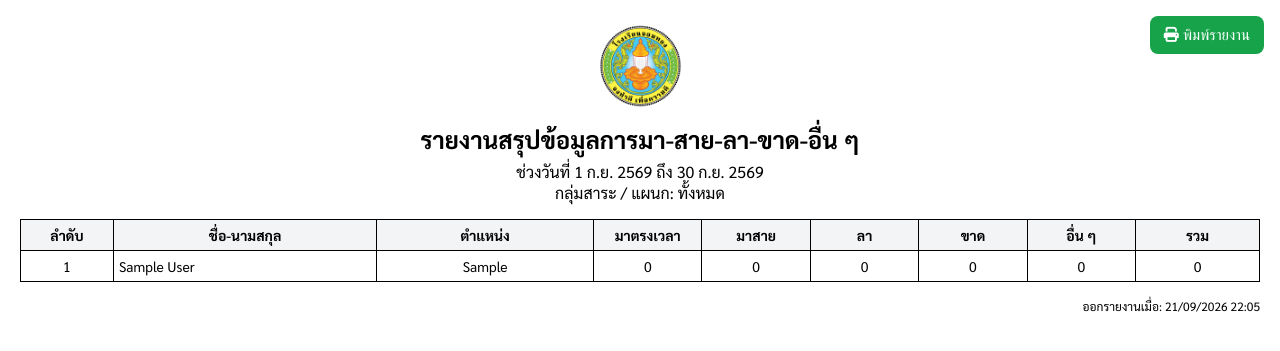
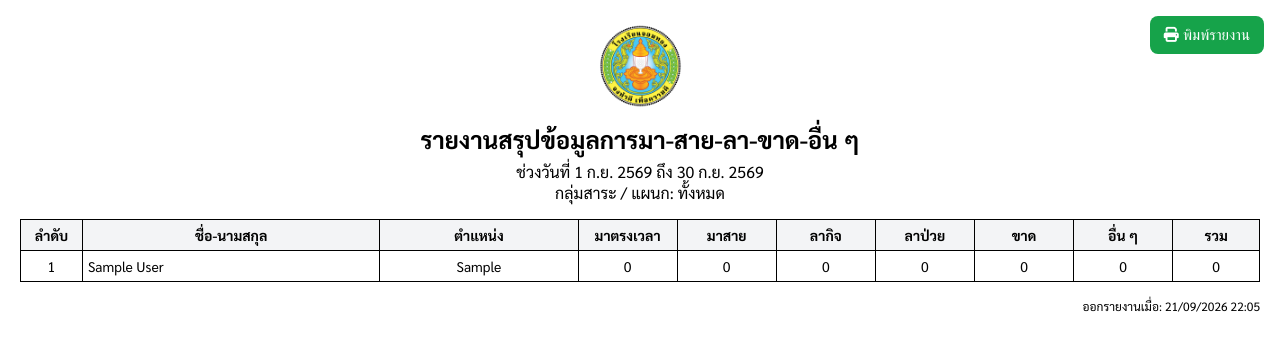
Before and after one commit to cboontact/code-hrscan, a PHP site: page /hrscan/admin/print-summary-report.php in a window 1280 px wide. Shown: the top 351 px of the page. Run offline with PHP 8.4, Linux system fonts and the light colour scheme; tables that the repository leaves empty hold one stand-in row (values such as "Sample post").

Commit message:
Separate personal and sick leave in summaries and compact table spacing

```diff
--- a/admin/print-report.php
+++ b/admin/print-report.php
@@ -89,7 +89,7 @@ foreach ($allRecords as $record) {
 
     if ($category === 'present' || $category === 'late') {
         $presentRecords[] = $record;
-    } elseif ($category === 'leave' || $category === 'other') {
+    } elseif (in_array($category, ['personal_leave', 'sick_leave', 'other'], true)) {
         $remarkRecords[] = $record;
 
         $remarkType = trim((string) ($record['remark'] ?? ''));
--- a/admin/print-summary-report.php
+++ b/admin/print-summary-report.php
@@ -62,7 +62,8 @@ foreach ($teachers as $teacher) {
     $summaryMap[$teacherId] = [
         'present_count' => 0,
         'late_count' => 0,
-        'leave_count' => 0,
+        'personal_leave_count' => 0,
+        'sick_leave_count' => 0,
         'absent_count' => 0,
         'other_count' => 0,
         'remarks' => []
@@ -96,8 +97,10 @@ foreach ($detailRows as $row) {
         $summaryMap[$teacherId]['present_count']++;
     } elseif ($category === 'late') {
         $summaryMap[$teacherId]['late_count']++;
-    } elseif ($category === 'leave') {
-        $summaryMap[$teacherId]['leave_count']++;
+    } elseif ($category === 'personal_leave') {
+        $summaryMap[$teacherId]['personal_leave_count']++;
+    } elseif ($category === 'sick_leave') {
+        $summaryMap[$teacherId]['sick_leave_count']++;
     } elseif ($category === 'absent') {
         $summaryMap[$teacherId]['absent_count']++;
     } else {
@@ -109,7 +112,7 @@ $rows = [];
 foreach ($teachers as $teacher) {
     $teacherId = (int)$teacher['id'];
     $counts = $summaryMap[$teacherId];
-    $total = $counts['present_count'] + $counts['late_count'] + $counts['leave_count'] + $counts['absent_count'] + $counts['other_count'];
+    $total = $counts['present_count'] + $counts['late_count'] + $counts['personal_leave_count'] + $counts['sick_leave_count'] + $counts['absent_count'] + $counts['other_count'];
     $remarks = array_values(array_unique(array_filter($counts['remarks'])));
     $rows[] = array_merge($teacher, $counts, [
         'total' => $total,
@@ -191,11 +194,11 @@ $departmentLabel = $department !== '' ? $department : 'ทั้งหมด';
         th { background: #f3f4f6; text-align: center; }
         .left { text-align: left; }
         .center { text-align: center; }
-        .col-no { width: 6%; }
-        .col-name { width: 17%; }
-        .col-position { width: 14%; }
-        .col-count { width: 7%; }
-        .col-total { width: 8%; }
+        .col-no { width: 5%; }
+        .col-name { width: 24%; }
+        .col-position { width: 16%; }
+        .col-count { width: 8%; }
+        .col-total { width: 7%; }
         .print-btn {
             position: fixed; top: 16px; right: 16px; border: 0; border-radius: 8px;
             padding: 10px 14px; background: #16a34a; color: #fff; font-size: 15px; cursor: pointer;
@@ -231,6 +234,7 @@ $departmentLabel = $department !== '' ? $department : 'ทั้งหมด';
             <col class="col-count">
             <col class="col-count">
             <col class="col-count">
+            <col class="col-count">
             <col class="col-total">
         </colgroup>
         <thead>
@@ -240,7 +244,8 @@ $departmentLabel = $department !== '' ? $department : 'ทั้งหมด';
                 <th>ตำแหน่ง</th>
                 <th>มาตรงเวลา</th>
                 <th>มาสาย</th>
-                <th>ลา</th>
+                <th>ลากิจ</th>
+                <th>ลาป่วย</th>
                 <th>ขาด</th>
                 <th>อื่น ๆ</th>
                 <th>รวม</th>
@@ -248,7 +253,7 @@ $departmentLabel = $department !== '' ? $department : 'ทั้งหมด';
         </thead>
         <tbody>
             <?php if (empty($rows)): ?>
-                <tr><td colspan="9" class="center">ไม่พบข้อมูล</td></tr>
+                <tr><td colspan="10" class="center">ไม่พบข้อมูล</td></tr>
             <?php else: ?>
                 <?php $i = 1; foreach ($rows as $row): ?>
                     <tr>
@@ -257,7 +262,8 @@ $departmentLabel = $department !== '' ? $department : 'ทั้งหมด';
                         <td class="center"><?php echo htmlspecialchars(trim((string)($row['position'] ?? '')) !== '' ? $row['position'] : '-'); ?></td>
                         <td class="center"><?php echo (int)$row['present_count']; ?></td>
                         <td class="center"><?php echo (int)$row['late_count']; ?></td>
-                        <td class="center"><?php echo (int)$row['leave_count']; ?></td>
+                        <td class="center"><?php echo (int)$row['personal_leave_count']; ?></td>
+                        <td class="center"><?php echo (int)$row['sick_leave_count']; ?></td>
                         <td class="center"><?php echo (int)$row['absent_count']; ?></td>
                         <td class="center"><?php echo (int)$row['other_count']; ?></td>
                         <td class="center"><?php echo (int)$row['total']; ?></td>
--- a/config/config.php
+++ b/config/config.php
@@ -539,13 +539,19 @@ function resolveAttendanceSummaryCategory($record, $lateThreshold)
     $displayStatus = resolveAttendanceDisplayStatus($record, $lateThreshold);
     $statusCode = $displayStatus['code'];
     $remark = trim((string) ($record['remark'] ?? ''));
+    $remarkCategory = 'other';
+    if (strpos($remark, 'ลากิจ') !== false) {
+        $remarkCategory = 'personal_leave';
+    } elseif (strpos($remark, 'ลาป่วย') !== false) {
+        $remarkCategory = 'sick_leave';
+    }
 
     $manualRemarkCategory = null;
     if ($remark !== ''
         && !isApprovedLateRemark($remark)
         && $remark !== LATE_NO_CHECK_OUT_REMARK
     ) {
-        $manualRemarkCategory = strpos($remark, 'ลา') !== false ? 'leave' : 'other';
+        $manualRemarkCategory = $remarkCategory;
     }
 
     if (in_array($statusCode, ['present', 'on_time_checked_out', 'on_time_no_check_out'], true)) {
@@ -567,7 +573,7 @@ function resolveAttendanceSummaryCategory($record, $lateThreshold)
             return 'absent';
         }
 
-        return strpos($remark, 'ลา') !== false ? 'leave' : 'other';
+        return $remarkCategory;
     }
 
     return 'other';
```
Also changed, not shown: admin/index.php (+11 -10 lines), api/summary-report.php (+7 -4 lines), README.md, admin/js/app.js.
